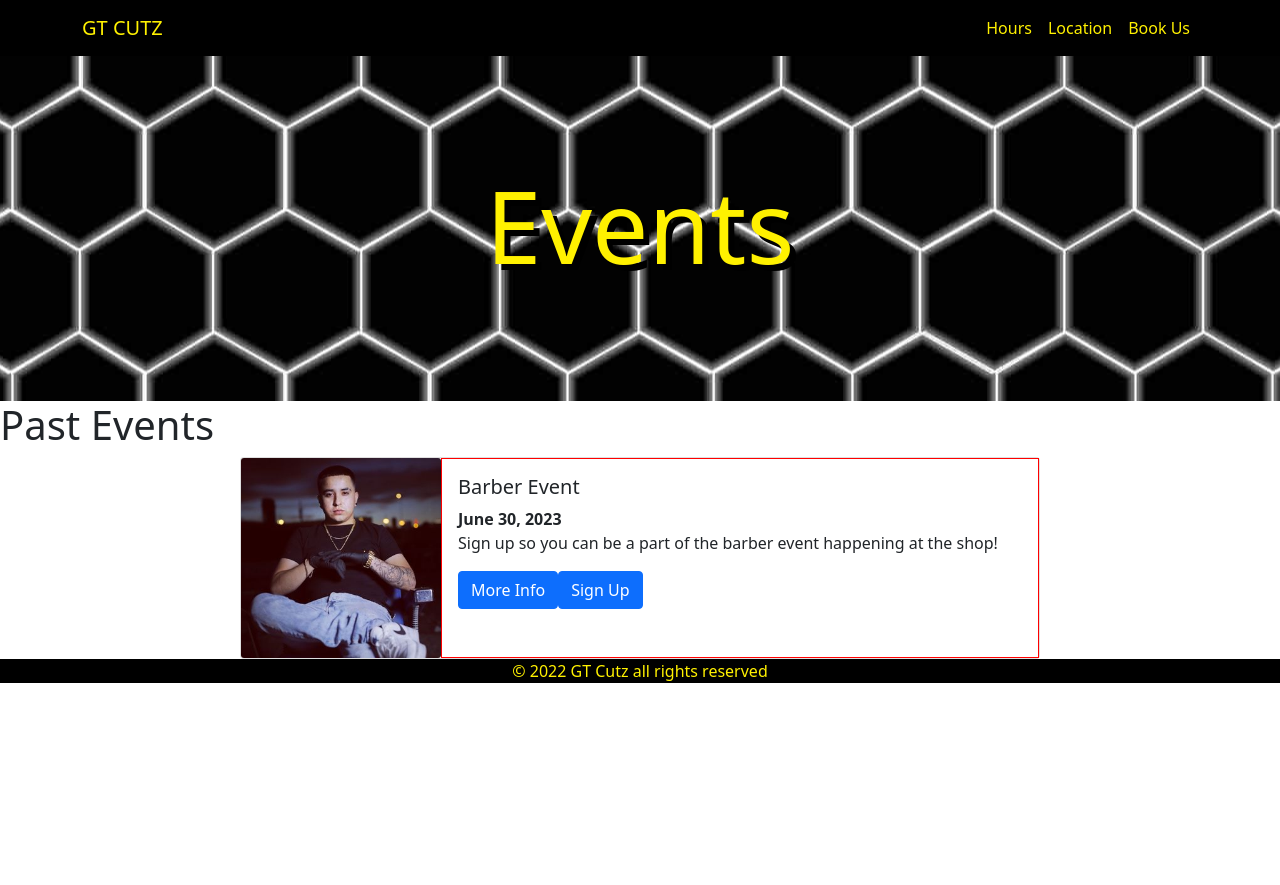
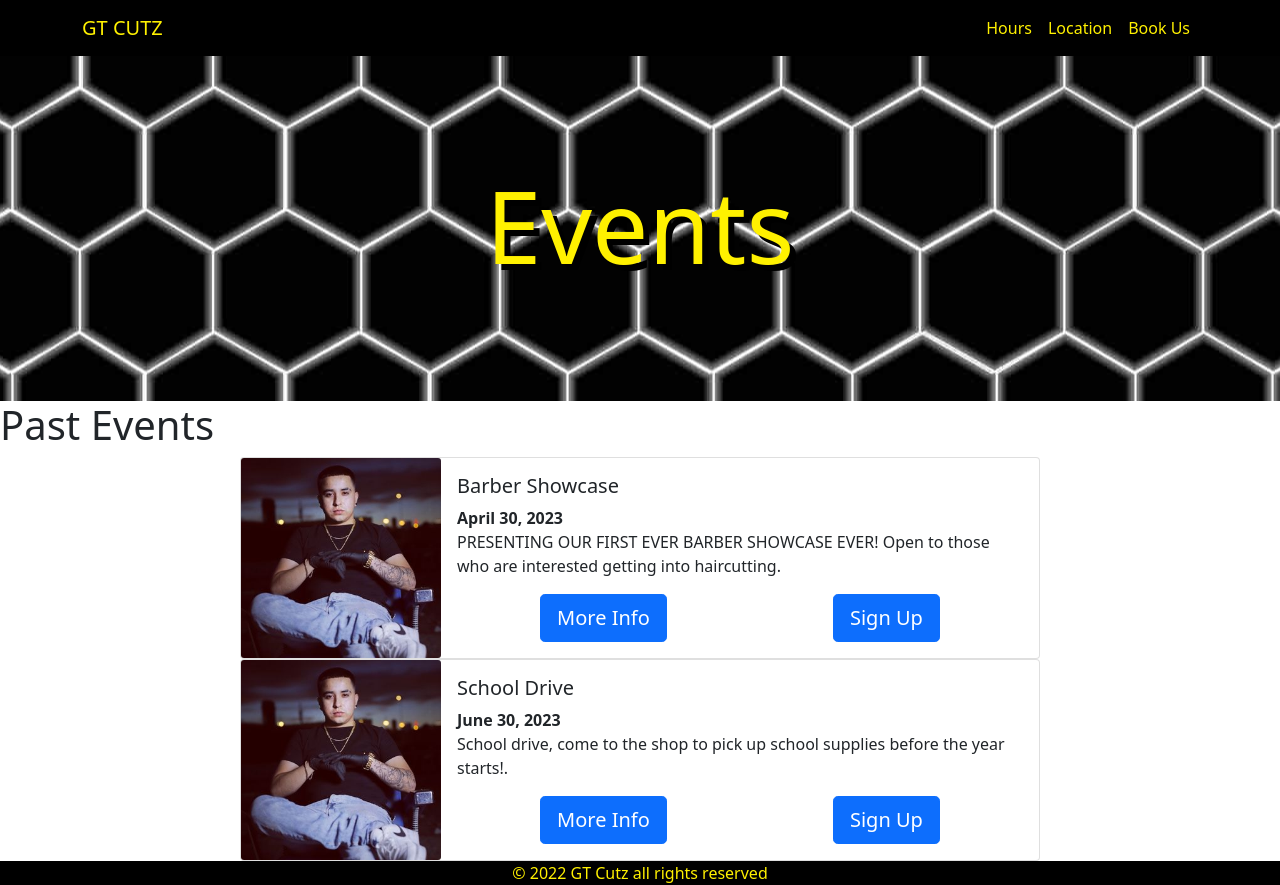
Before and after one commit to mamenjivar/gt-cutz-barbershop-react, a React (Create React App) app: page / in a window 1280 px wide. Before the commit the page ends 800 px from the top, so only its background shows below. Built offline with nearby package versions, Linux system fonts and the light colour scheme.

Commit message:
made events page cards dynamic with external data. and styled the card

```diff
--- a/src/components/EventCards/EventCards.jsx
+++ b/src/components/EventCards/EventCards.jsx
@@ -6,33 +6,38 @@ import styles from './EventCards.module.scss';
 
 import testImage from '../../img/team-img/dannybarber.jpeg';
 
+import eventsData from '../../constants/eventsData';
+
 const EventCards = () => {
   return (
     <Container>
       <Row>
-        <Col>
+        {eventsData.map((item, index) => {
+          return (
+            <Col key={index}>
               <Card
                 style={{ width: '50rem', flexDirection: 'row' }}
                 className="mx-auto"
               >
-            <Card.Img className={styles.imageSize} src={testImage} />
-            <Card.Body className={styles.testBorder}>
+                <Card.Img className={styles.imageSize} src={item.image} />
+                <Card.Body className="d-flex flex-column">
                   <Card.Title className={styles.centerTitle}>
-                Barber Event
+                    {item.eventTitle}
                   </Card.Title>
                   <Card.Text>
-                <b>June 30, 2023</b>
+                    <b>{item.eventDate}</b>
                     <br />
-                Sign up so you can be a part of the barber event happening at
-                the shop!
+                    {item.eventDescription}
                   </Card.Text>
-              <div>
-                <Button>More Info</Button>
-                <Button>Sign Up</Button>
+                  <div className="mt-auto d-flex justify-content-around">
+                    <Button className="btn-lg">More Info</Button>
+                    <Button className="btn-lg">Sign Up</Button>
                   </div>
                 </Card.Body>
               </Card>
             </Col>
+          );
+        })}
       </Row>
     </Container>
   );
--- /dev/null
+++ b/src/constants/eventsData.js
@@ -0,0 +1,23 @@
+import dannyhbarber from '../img/team-img/dannybarber.jpeg';
+
+/**
+ * Data where all team information is located.
+ */
+const eventsData = [
+  {
+    image: dannyhbarber,
+    eventTitle: 'Barber Showcase',
+    eventDate: 'April 30, 2023',
+    eventDescription: 'PRESENTING OUR FIRST EVER BARBER SHOWCASE EVER! Open to those who are interested getting into haircutting. ',
+    eventSignUpLink: '#'
+  },
+  {
+    image: dannyhbarber,
+    eventTitle: 'School Drive',
+    eventDate: 'June 30, 2023',
+    eventDescription: 'School drive, come to the shop to pick up school supplies before the year starts!. ',
+    eventSignUpLink: '#'
+  },
+];
+
+export default eventsData;
```
Lines whose indentation alone changed are shown as unchanged.
